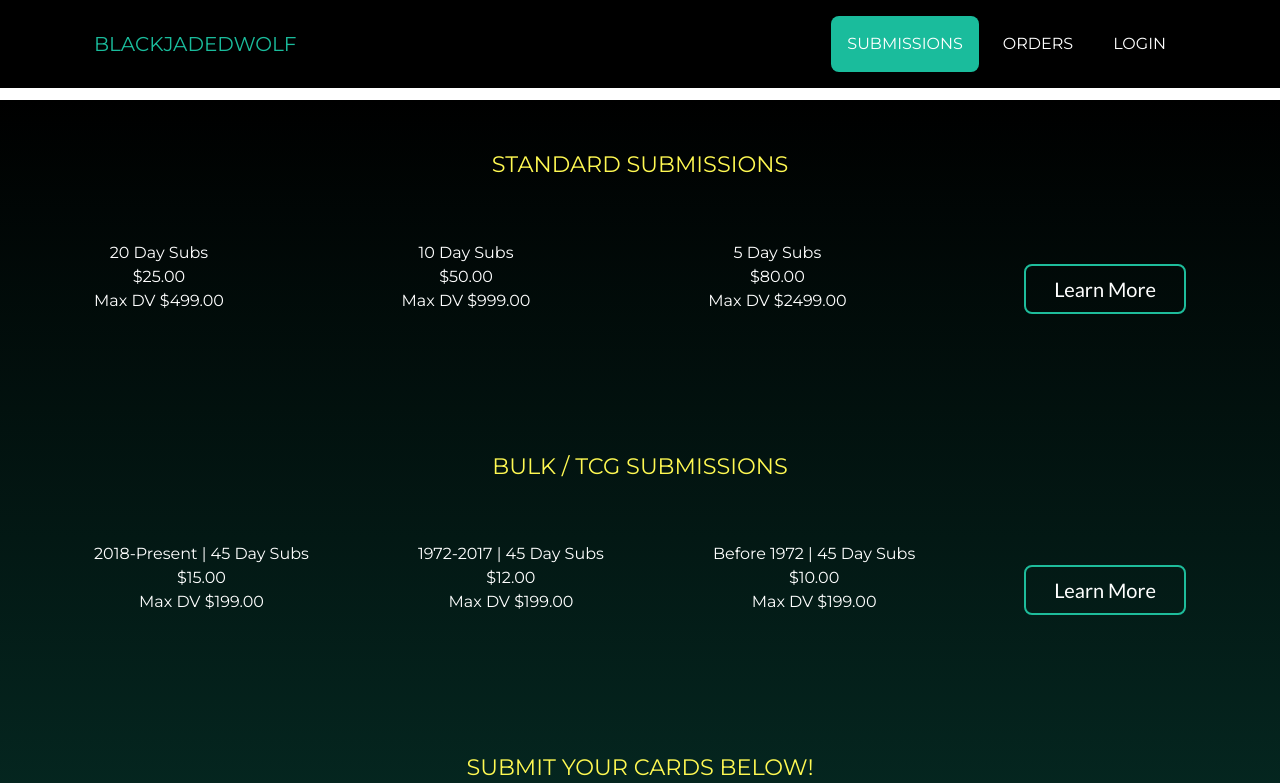
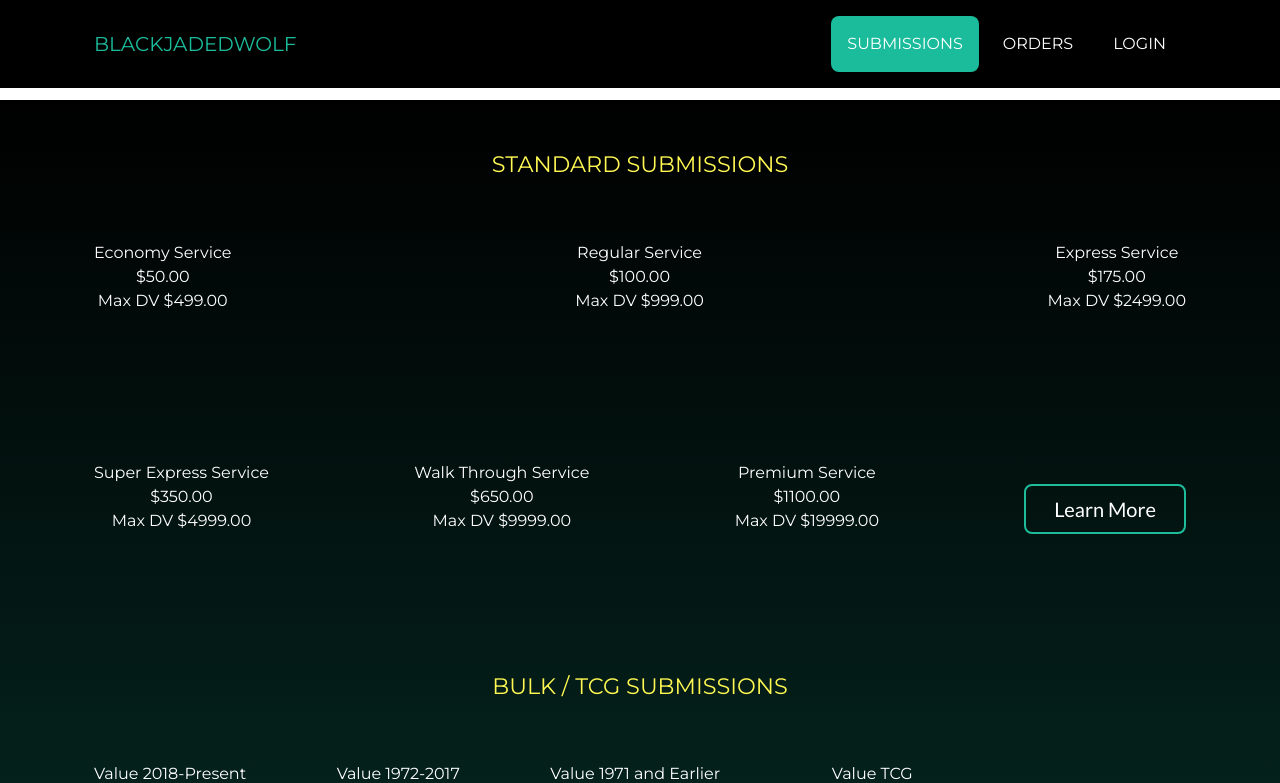
Before and after one commit to blackjadedwolf/gradingbyblackjadedwolf, a React (Create React App) app: page /submit in a window 1280 px wide. Shown: the top 783 px of the page. Built offline with nearby package versions, Linux system fonts and the light colour scheme; no server answers; the database is empty; what @react-pdf/renderer would draw is missing.

Commit message:
fix price display on submissions page to match the new ones in the form

```diff
--- a/src/pages/submissions/SubmissionsPage.tsx
+++ b/src/pages/submissions/SubmissionsPage.tsx
@@ -28,7 +28,7 @@ const Submissions = (props: {
           <div className="submission-row">
             <div className="submission-days text-center">
               {" "}
-              20 Day Subs <br></br> $25.00{" "}
+              Economy Service <br></br> $50.00{" "}
             </div>
             <div className="submission-price text-center"> Max DV $499.00 </div>
           </div>
@@ -36,7 +36,7 @@ const Submissions = (props: {
           <div className="submission-row">
             <div className="submission-days text-center">
               {" "}
-              10 Day Subs <br></br> $50.00{" "}
+              Regular Service <br></br> $100.00{" "}
             </div>
             <div className="submission-price text-center"> Max DV $999.00 </div>
           </div>
@@ -44,11 +44,40 @@ const Submissions = (props: {
           <div className="submission-row">
             <div className="submission-days text-center">
               {" "}
-              5 Day Subs <br></br> $80.00{" "}
+              Express Service <br></br> $175.00{" "}
             </div>
             <div className="submission-price text-center">
               {" "}
               Max DV $2499.00{" "}
+            </div>
+          </div>
+        </div>
+
+        <div className="container submission-row-wrap pt">
+          <div className="submission-row">
+            <div className="submission-days text-center">
+              {" "}
+              Super Express Service <br></br> $350.00{" "}
+            </div>
+            <div className="submission-price text-center"> Max DV $4999.00 </div>
+          </div>
+
+          <div className="submission-row">
+            <div className="submission-days text-center">
+              {" "}
+              Walk Through Service <br></br> $650.00{" "}
+            </div>
+            <div className="submission-price text-center"> Max DV $9999.00 </div>
+          </div>
+
+          <div className="submission-row">
+            <div className="submission-days text-center">
+              {" "}
+              Premium Service <br></br> $1100.00{" "}
+            </div>
+            <div className="submission-price text-center">
+              {" "}
+              Max DV $19999.00{" "}
             </div>
           </div>
 
@@ -70,25 +99,33 @@ const Submissions = (props: {
           <div className="submission-row">
             <div className="submission-days text-center">
               {" "}
-              2018-Present | 45 Day Subs <br></br> $15.00{" "}
+              Value 2018-Present <br></br> $25.00{" "}
             </div>
-            <div className="submission-price text-center"> Max DV $199.00 </div>
+            <div className="submission-price text-center"> Max DV $499.00 </div>
           </div>
 
           <div className="submission-row">
             <div className="submission-days text-center">
               {" "}
-              1972-2017 | 45 Day Subs <br></br> $12.00{" "}
+              Value 1972-2017 <br></br> $20.00{" "}
             </div>
-            <div className="submission-price text-center"> Max DV $199.00 </div>
+            <div className="submission-price text-center"> Max DV $499.00 </div>
           </div>
 
           <div className="submission-row">
             <div className="submission-days text-center">
               {" "}
-              Before 1972 | 45 Day Subs <br></br> $10.00{" "}
+              Value 1971 and Earlier <br></br> $20.00{" "}
             </div>
-            <div className="submission-price text-center"> Max DV $199.00 </div>
+            <div className="submission-price text-center"> Max DV $499.00 </div>
+          </div>
+
+          <div className="submission-row">
+            <div className="submission-days text-center">
+              {" "}
+              Value TCG <br></br> $20.00{" "}
+            </div>
+            <div className="submission-price text-center"> Max DV $499.00 </div>
           </div>
 
           <div className="text-center mt-4">
```
